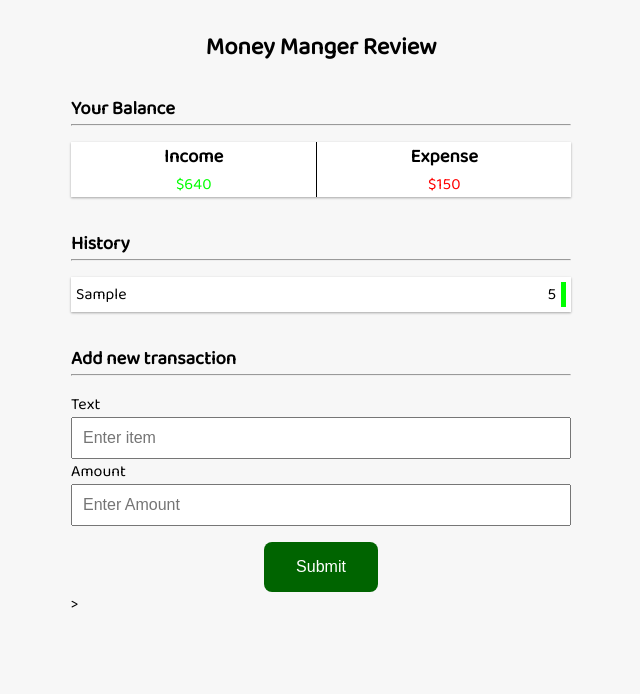
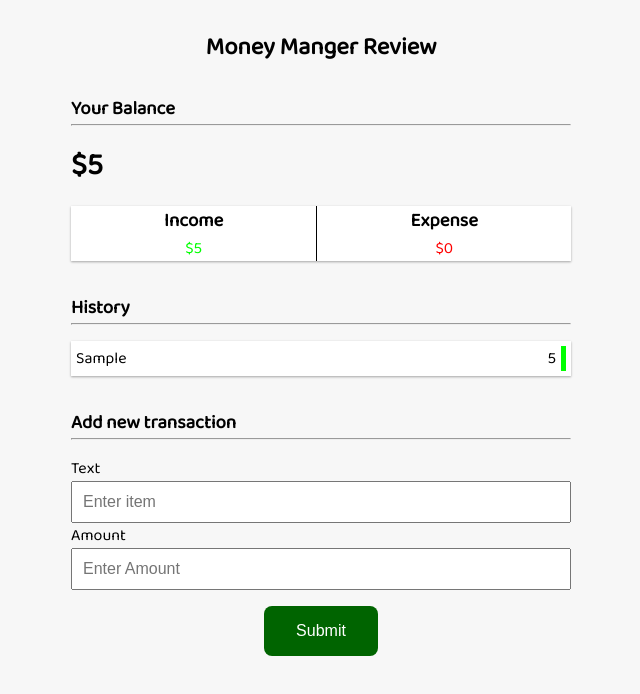
Before and after one commit to hyeonbeom920723/vanillaJavaScript, a plain HTML site: page Money manager/index.html in a window 1280 px wide. Both pictures are taken after typing "Sample", "5" into the empty fields and a click on the input 647 px from the left and 515 px from the top of the page. Shown: the whole page, without its empty margins (327-967 px from the left). Drawn offline with Linux system fonts and the light colour scheme.

Commit message:
finish the money manager

```diff
--- a/Money manager/index.html
+++ b/Money manager/index.html
@@ -25,11 +25,11 @@
     <div class="summary_container">
       <div class="income">
         <h3>Income</h3>
-        <p class="display_income">$640</p>
+        <p class="display_income" id="display_income"></p>
       </div>
       <div class="expense">
         <h3>Expense</h3>
-        <p class="display_expense">$150</p>
+        <p class="display_expense" id="display_expense"></p>
       </div>
     </div>
     <div class="history_container">
@@ -72,7 +72,6 @@
           id="transaction_button"
         />
       </form>
-      >
     </div>
 
     <script src="script.js"></script>
--- a/Money manager/script.js
+++ b/Money manager/script.js
@@ -2,9 +2,29 @@ const form = document.getElementById("form");
 const ul = document.getElementById("display_each_history");
 const transaction_label_el = document.getElementById("transaction_label");
 const transaction_amount_el = document.getElementById("transaction_amount");
+const display_income_el = document.getElementById("display_income");
+const display_expense_el = document.getElementById("display_expense");
+const display_current_balance_el = document.getElementById("current_balance");
 
 let transactions = [];
+function calSummary() {
+  // make a new array only for amount from transactions
+  let amountArray = [];
+  amountArray = transactions.map((t) => +t.amount);
+  // from the new array, sum positive and sum negative numbers filter -> new array
+  const positiveNumbers = amountArray.filter((each_amount) => each_amount >= 0);
+  const negativeNumbers = amountArray.filter((each_amount) => each_amount < 0);
 
+  // sum each numbers
+  const totalPositive = positiveNumbers.reduce((a, b) => a + b, 0);
+  const totalNegative = negativeNumbers.reduce((a, b) => a + b, 0);
+
+  // display each thing on the HTML
+  display_income_el.innerHTML = "$" + totalPositive;
+  display_expense_el.innerHTML = "$" + Math.abs(totalNegative);
+  const current_balance = totalPositive + totalNegative;
+  display_current_balance_el.innerHTML = "$" + current_balance;
+}
 function displayTransaction(new_t) {
   // make list
   const list = document.createElement("li");
@@ -24,13 +44,6 @@ function displayTransaction(new_t) {
 function createTransaction(event) {
   // when I use eventListener form, we use this.
   event.preventDefault();
-  // if input is empty alret
-  // transaction_label_el.value === "" || transaction_amount_el.value === ""
-  //   ? alert("required inputs")
-  //   : "";
-  // if input exist, make object that has label value and amout value
-  console.log(transaction_label_el.value);
-  console.log(transaction_amount_el.value);
   if (transaction_label_el.value === "" || transaction_amount_el.value === "") {
     alert("required inputs");
   } else {
@@ -38,13 +51,13 @@ function createTransaction(event) {
       label: transaction_label_el.value,
       amount: transaction_amount_el.value,
     };
-    // }
     // push the new object into the transactions
     transactions.push(new_t);
 
     // display the new object by calling displayTranscation
     displayTransaction(new_t);
 
+    calSummary();
     // reset the value for transaction label and amount
     transaction_label_el.value = "";
     transaction_amount_el.value = "";
```
